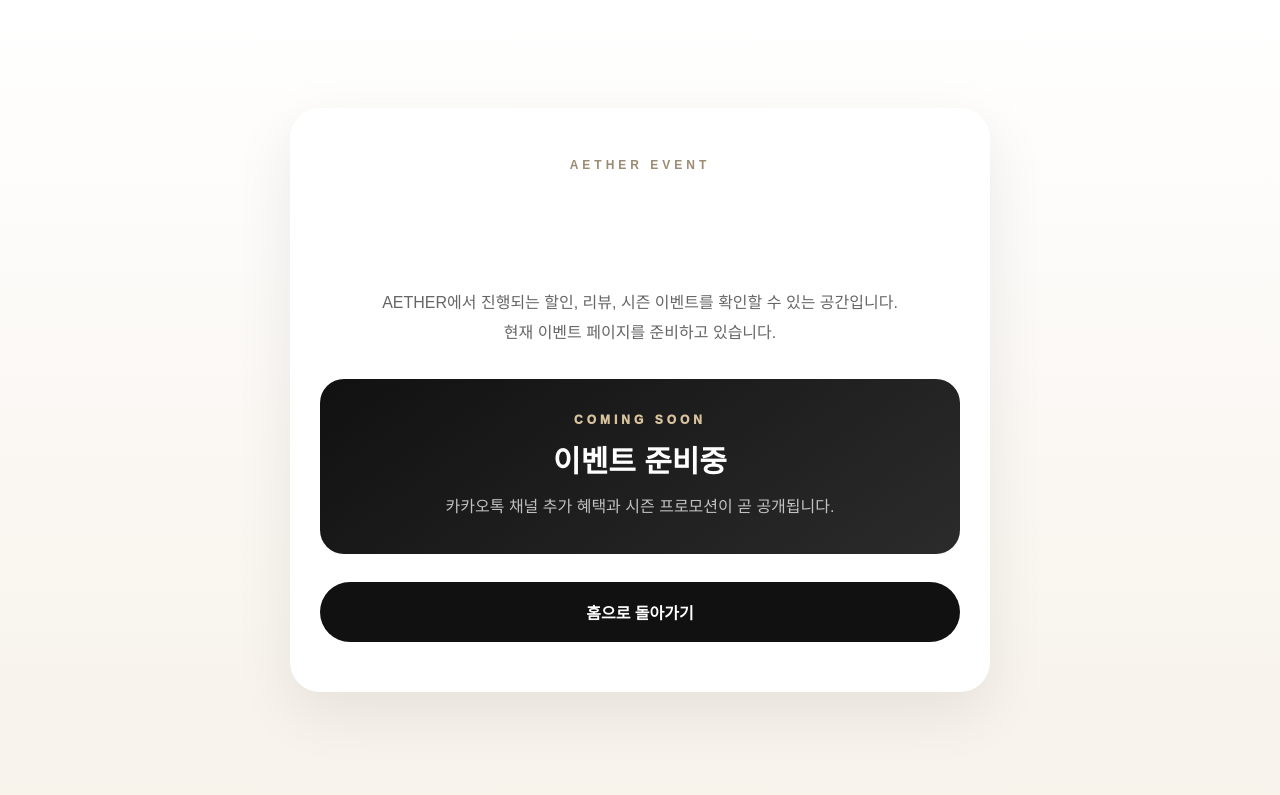
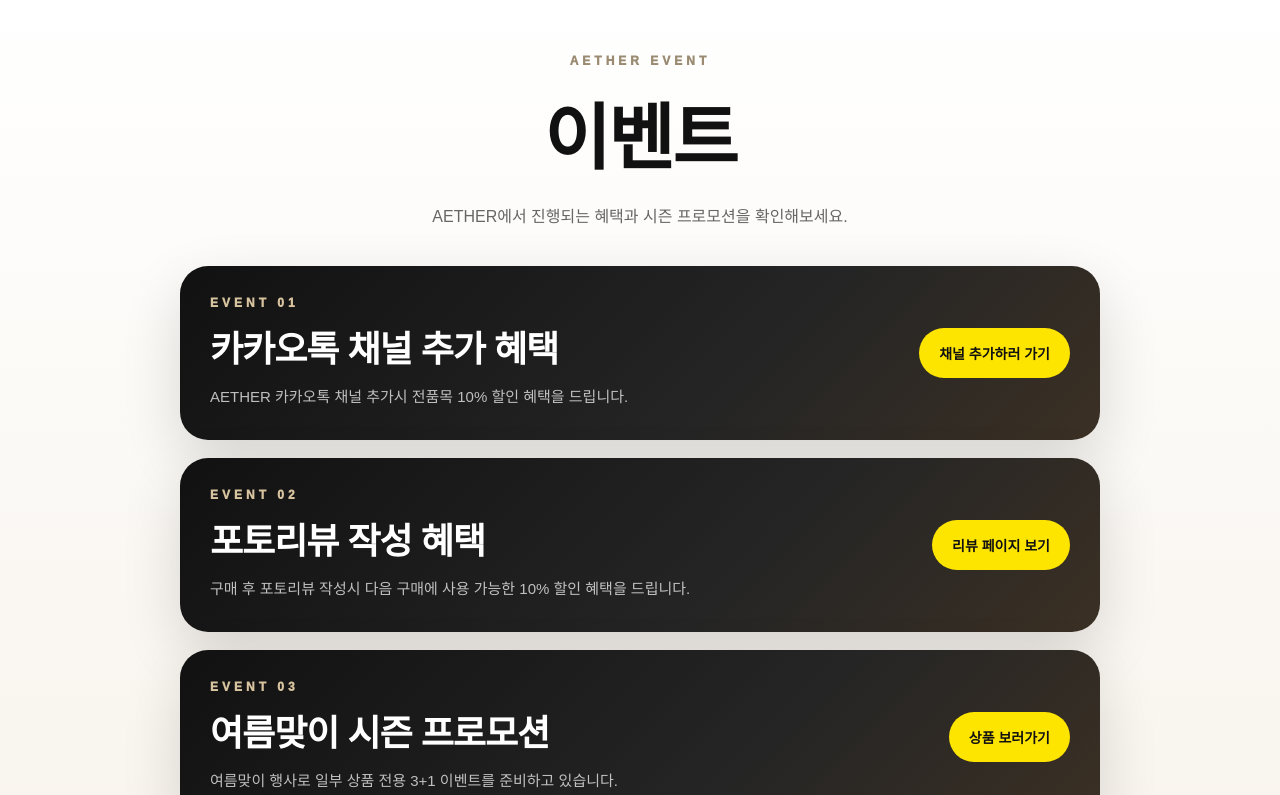
Before and after one commit to hanbin818/aether-shop, a Next.js app: page /events in a window 1280 px wide. Shown: the top 795 px of the page. Built offline with nearby package versions, Linux system fonts and the light colour scheme.

Commit message:
이벤트 페이지 배너 추가

```diff
--- a/app/events/page.tsx
+++ b/app/events/page.tsx
@@ -1,26 +1,67 @@
+const KAKAO_CHANNEL_URL = "http://pf.kakao.com/_FvxexfX";
+
+const events = [
+  {
+    label: "EVENT 01",
+    title: "카카오톡 채널 추가 혜택",
+    desc: "AETHER 카카오톡 채널 추가시 전품목 10% 할인 혜택을 드립니다.",
+    button: "채널 추가하러 가기",
+    href: KAKAO_CHANNEL_URL,
+  },
+  {
+    label: "EVENT 02",
+    title: "포토리뷰 작성 혜택",
+    desc: "구매 후 포토리뷰 작성시 다음 구매에 사용 가능한 10% 할인 혜택을 드립니다.",
+    button: "리뷰 페이지 보기",
+    href: "/reviews",
+  },
+  {
+    label: "EVENT 03",
+    title: "여름맞이 시즌 프로모션",
+    desc: "여름맞이 행사로 일부 상품 전용 3+1 이벤트를 준비하고 있습니다.",
+    button: "상품 보러가기",
+    href: "/products",
+  },
+];
+
 export default function EventsPage() {
   return (
     <main style={pageStyle}>
-      <section style={cardStyle}>
+      <section style={heroStyle}>
         <p style={labelStyle}>AETHER EVENT</p>
+        <h1 style={titleStyle}>이벤트</h1>
+        <p style={descStyle}>
+          AETHER에서 진행되는 혜택과 시즌 프로모션을 확인해보세요.
+        </p>
+      </section>
 
-        <h1 style={titleStyle}>이벤트</h1>
+      <section style={eventListStyle}>
+        {events.map((event) => {
+          const isExternal = event.href.startsWith("http");
 
-        <p style={descStyle}>
-          AETHER에서 진행되는 할인, 리뷰, 시즌 이벤트를 확인할 수 있는 공간입니다.
-          <br />
-          현재 이벤트 페이지를 준비하고 있습니다.
-        </p>
+          return (
+            <div key={event.label} style={eventBannerStyle}>
+              <div>
+                <p style={eventLabelStyle}>{event.label}</p>
+                <h2 style={eventTitleStyle}>{event.title}</h2>
+                <p style={eventDescStyle}>{event.desc}</p>
+              </div>
 
-        <div style={eventBoxStyle}>
-          <p style={eventLabelStyle}>COMING SOON</p>
-          <h2 style={eventTitleStyle}>이벤트 준비중</h2>
-          <p style={eventTextStyle}>
-            카카오톡 채널 추가 혜택과 시즌 프로모션이 곧 공개됩니다.
-          </p>
-        </div>
+              <a
+                href={event.href}
+                target={isExternal ? "_blank" : undefined}
+                rel={isExternal ? "noopener noreferrer" : undefined}
+                style={eventButtonStyle}
+              >
+                {event.button}
+              </a>
+            </div>
+          );
+        })}
+      </section>
 
-        <a href="/home" style={buttonStyle}>
+      <section style={bottomStyle}>
+        <a href="/home" style={homeButtonStyle}>
           홈으로 돌아가기
         </a>
       </section>
@@ -30,49 +71,57 @@ export default function EventsPage() {
 
 const pageStyle = {
   minHeight: "100vh",
-  background: "linear-gradient(180deg,#fff,#f7f2ea)",
-  display: "flex",
-  justifyContent: "center",
-  alignItems: "center",
-  padding: "24px",
+  background: "linear-gradient(180deg,#fff 0%,#f7f2ea 100%)",
+  padding: "54px 18px 90px",
+  color: "#111",
 };
 
-const cardStyle = {
-  width: "100%",
-  maxWidth: "700px",
-  background: "#fff",
-  borderRadius: "30px",
-  padding: "50px 30px",
+const heroStyle = {
+  maxWidth: "900px",
+  margin: "0 auto 34px",
   textAlign: "center" as const,
-  boxShadow: "0 20px 60px rgba(0,0,0,.08)",
 };
 
 const labelStyle = {
   color: "#9b8b73",
   letterSpacing: "4px",
-  fontWeight: 900,
+  fontWeight: 950,
   fontSize: "12px",
+  margin: "0 0 12px",
 };
 
 const titleStyle = {
-  fontSize: "clamp(36px,7vw,58px)",
+  fontSize: "clamp(42px,8vw,72px)",
   fontWeight: 950,
-  margin: "12px 0 20px",
+  margin: "0 0 18px",
+  letterSpacing: "-2px",
 };
 
 const descStyle = {
   color: "#666",
-  lineHeight: 1.9,
+  lineHeight: 1.8,
   fontSize: "16px",
-  marginBottom: "30px",
+  margin: 0,
 };
 
-const eventBoxStyle = {
-  background: "linear-gradient(145deg,#111,#2b2b2b)",
+const eventListStyle = {
+  maxWidth: "920px",
+  margin: "0 auto",
+  display: "grid",
+  gap: "18px",
+};
+
+const eventBannerStyle = {
+  background: "linear-gradient(135deg,#111 0%,#252525 62%,#3b3024 100%)",
   color: "#fff",
-  borderRadius: "24px",
-  padding: "34px 22px",
-  marginBottom: "28px",
+  borderRadius: "28px",
+  padding: "30px",
+  display: "flex",
+  justifyContent: "space-between",
+  alignItems: "center",
+  gap: "22px",
+  flexWrap: "wrap" as const,
+  boxShadow: "0 22px 60px rgba(0,0,0,.14)",
 };
 
 const eventLabelStyle = {
@@ -85,22 +134,42 @@ const eventLabelStyle = {
 
 const eventTitleStyle = {
   margin: "0 0 12px",
-  fontSize: "30px",
+  fontSize: "clamp(24px,5vw,36px)",
   fontWeight: 950,
+  letterSpacing: "-1px",
 };
 
-const eventTextStyle = {
+const eventDescStyle = {
   margin: 0,
   color: "rgba(255,255,255,.72)",
-  lineHeight: 1.7,
+  lineHeight: 1.75,
+  fontSize: "15px",
+  wordBreak: "keep-all" as const,
 };
 
-const buttonStyle = {
+const eventButtonStyle = {
+  flexShrink: 0,
+  background: "#fee500",
+  color: "#111",
+  textDecoration: "none",
+  padding: "15px 20px",
+  borderRadius: "999px",
+  fontWeight: 950,
+  fontSize: "14px",
+};
+
+const bottomStyle = {
+  maxWidth: "920px",
+  margin: "28px auto 0",
+};
+
+const homeButtonStyle = {
   display: "block",
   background: "#111",
   color: "#fff",
   textDecoration: "none",
   padding: "18px",
   borderRadius: "999px",
-  fontWeight: 900,
+  fontWeight: 950,
+  textAlign: "center" as const,
 };
```
